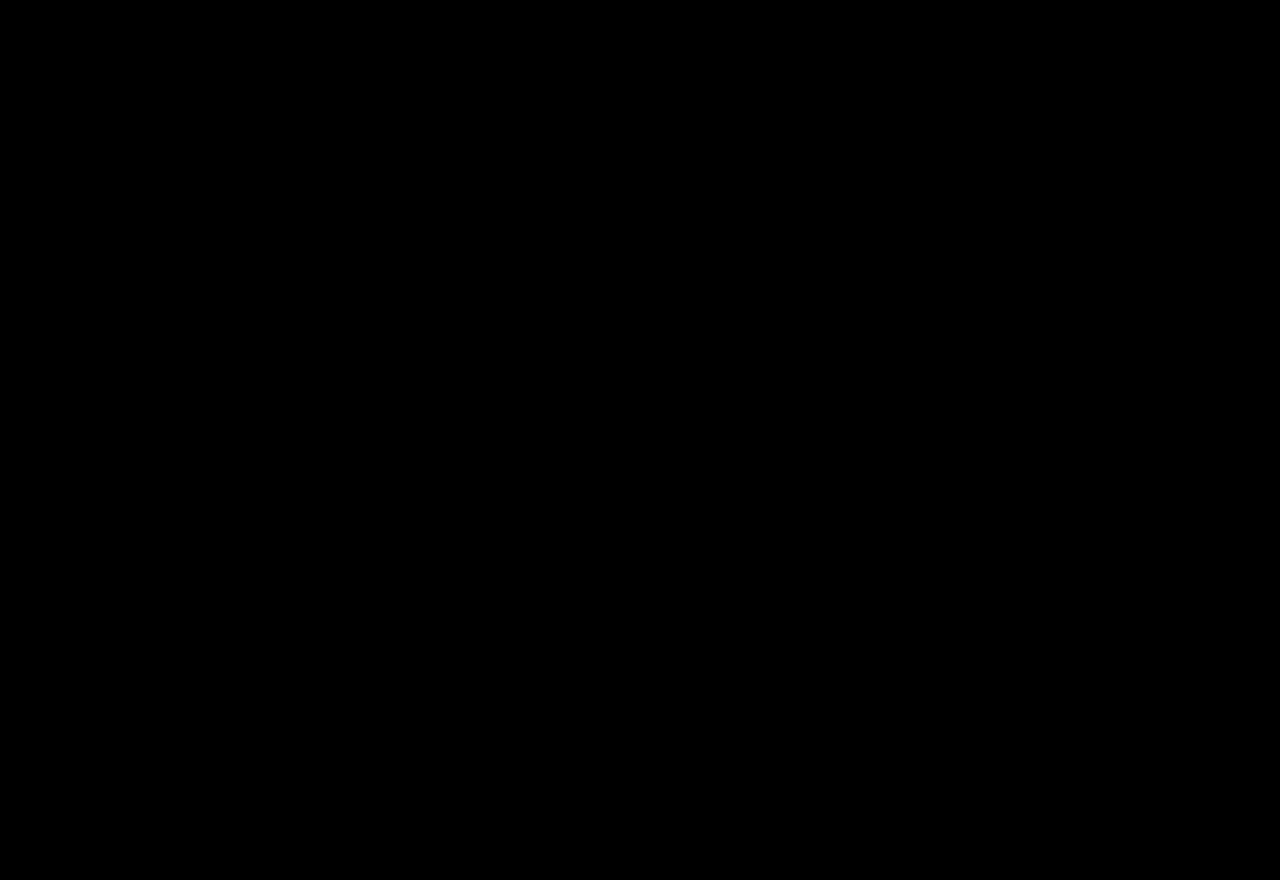
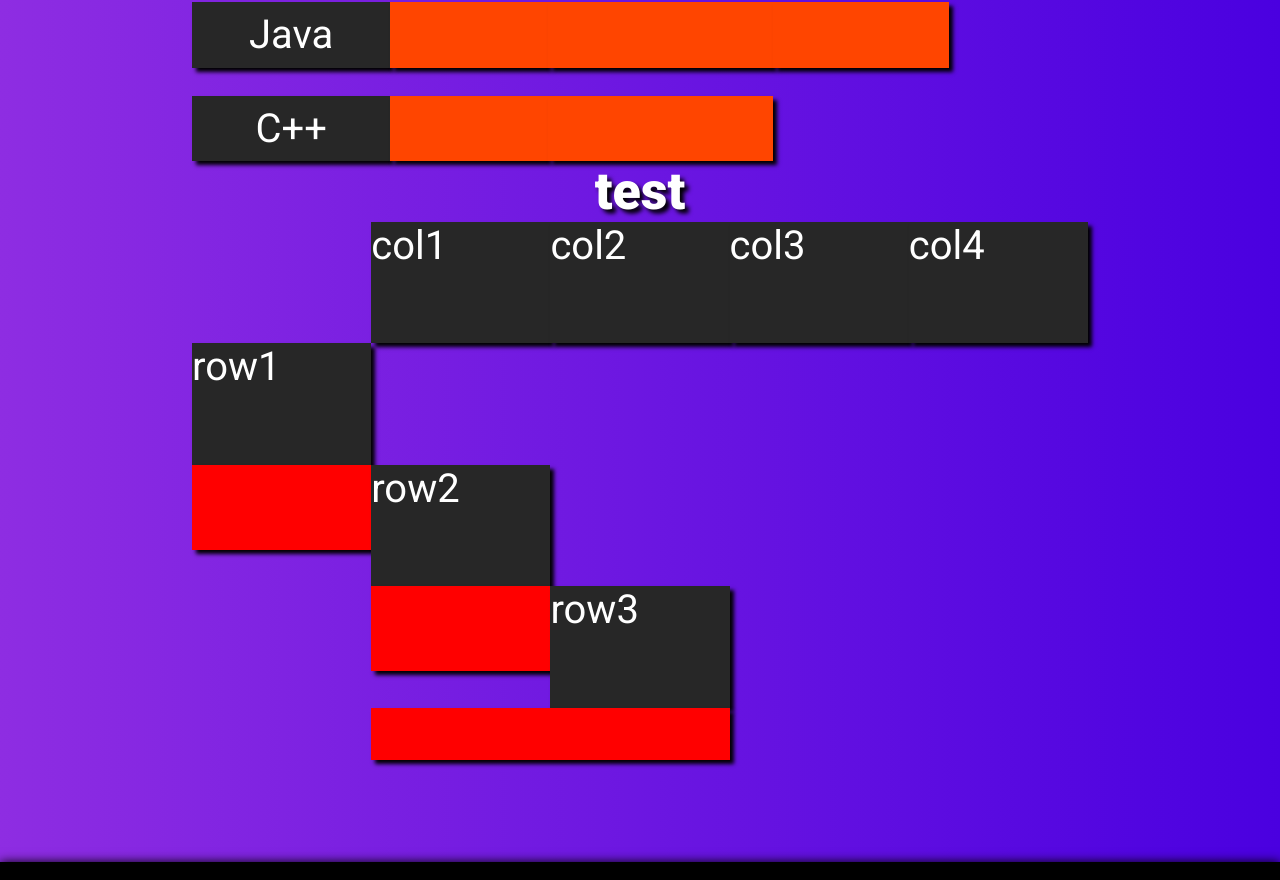
Before and after one commit to mtfehrer/personal-website, a React (Create React App) app: page /about in a window 1280 px wide. Shown: the part 1911-2791 px from the top of the page. Before the commit the page ends 1665 px from the top, so only its background shows below. Built offline with nearby package versions, Linux system fonts and the light colour scheme.

Commit message:
Added Chart

```diff
--- a/src/components/AboutBody/AboutBody.tsx
+++ b/src/components/AboutBody/AboutBody.tsx
@@ -1,4 +1,6 @@
-import ExperienceChart from "../ExperienceChart/ExperienceChart";
+import ProgrammingChart from "../ProgrammingChart/ProgrammingChart";
+import WebFrameworkChart from "../WebFrameworkChart/WebFrameworkChart";
+import Chart from "../Chart/Chart";
 import DownArrow from "../DownArrow/DownArrow";
 import "./AboutBody.css";
 
@@ -19,7 +21,15 @@
                 </div>
             </div>
             <DownArrow />
-            <ExperienceChart />
+            <ProgrammingChart />
+            <WebFrameworkChart />
+            <Chart
+                title="test"
+                color="red"
+                rowLabels={["row1", "row2", "row3"]}
+                columnLabels={["col1", "col2", "col3", "col4"]}
+                barSizes={[1, 3, 4]}
+            />
         </div>
     );
 };
--- /dev/null
+++ b/src/components/Chart/Chart.css
@@ -0,0 +1,49 @@
+@import "../../default.css";
+
+.container {
+    display: flex;
+    flex-direction: column;
+    justify-content: center;
+    align-items: center;
+}
+
+.grid {
+    display: grid;
+    grid-template-columns: repeat(5, 1fr);
+    width: 70vw;
+    height: 70vh;
+}
+
+.title {
+    text-shadow: 0.1rem 0.1rem 0.1rem black;
+}
+
+.header-block {
+    display: flex;
+    justify-content: center;
+    align-items: center;
+    width: 100%;
+    height: 70%;
+}
+
+.column-header {
+    background: rgb(39, 39, 39);
+    box-shadow: 0.1rem 0.1rem 0.1rem black;
+}
+
+.row-header {
+    background: rgb(39, 39, 39);
+    box-shadow: 0.1rem 0.1rem 0.1rem black;
+}
+
+.block {
+    display: flex;
+    align-items: flex-end;
+}
+
+.bar {
+    background: orangered;
+    width: 100%;
+    height: 70%;
+    box-shadow: 0.1rem 0.1rem 0.1rem black;
+}
--- /dev/null
+++ b/src/components/Chart/Chart.tsx
@@ -0,0 +1,56 @@
+import { useRef } from "react";
+import "./Chart.css";
+
+type Props = {
+    title: string;
+    color: string;
+    rowLabels: string[];
+    columnLabels: string[];
+    barSizes: number[];
+};
+
+const Chart: React.FC<Props> = ({
+    title,
+    color,
+    rowLabels,
+    columnLabels,
+    barSizes,
+}: Props) => {
+    const grid = useRef<HTMLDivElement>(null);
+
+    return (
+        <div className="container">
+            <h1 className="title">{title}</h1>
+            <div
+                ref={grid}
+                className="grid"
+                style={{
+                    gridTemplateColumns: `repeat(${
+                        columnLabels.length + 1
+                    }, 1fr)`,
+                }}
+            >
+                <div className="placeholder"></div>
+                {columnLabels.map((l) => {
+                    return <div className="column-header">{l}</div>;
+                })}
+                {rowLabels.map((r, i) => {
+                    return (
+                        <>
+                            <div className="row-header">{r}</div>
+                            <div
+                                className="bar"
+                                style={{
+                                    gridColumn: `2 / ${barSizes[i]}`,
+                                    backgroundColor: `${color}`,
+                                }}
+                            ></div>
+                        </>
+                    );
+                })}
+            </div>
+        </div>
+    );
+};
+
+export default Chart;
--- /dev/null
+++ b/src/components/ProgrammingChart/ProgrammingChart.tsx
@@ -0,0 +1,99 @@
+import "./ProgrammingChart.css";
+
+const ExperienceChart: React.FC = () => {
+    return (
+        <div className="container">
+            <h1 className="title">Programming Language Experience</h1>
+            <div className="experience-grid">
+                <div className="block"></div>
+                <div className="block">
+                    <div className="column-header header-block">Beginner</div>
+                </div>
+                <div className="block">
+                    <div className="column-header header-block">
+                        Intermediate
+                    </div>
+                </div>
+                <div className="block">
+                    <div className="column-header header-block">Advanced</div>
+                </div>
+                <div className="block">
+                    <div className="column-header header-block">Expert</div>
+                </div>
+
+                <div className="block">
+                    <div className="row-header header-block">Python</div>
+                </div>
+
+                <div className="block">
+                    <div className="bar"></div>
+                </div>
+                <div className="block">
+                    <div className="bar"></div>
+                </div>
+                <div className="block">
+                    <div className="bar"></div>
+                </div>
+                <div className="block">
+                    <div className="bar"></div>
+                </div>
+                <div className="block">
+                    <div className="row-header header-block">Javascript</div>
+                </div>
+
+                <div className="block">
+                    <div className="bar"></div>
+                </div>
+                <div className="block">
+                    <div className="bar"></div>
+                </div>
+                <div className="block">
+                    <div className="bar"></div>
+                </div>
+                <div className="block"></div>
+                <div className="block">
+                    <div className="row-header header-block">HTML/CSS</div>
+                </div>
+
+                <div className="block">
+                    <div className="bar"></div>
+                </div>
+                <div className="block">
+                    <div className="bar"></div>
+                </div>
+                <div className="block">
+                    <div className="bar"></div>
+                </div>
+                <div className="block"></div>
+                <div className="block">
+                    <div className="row-header header-block">Java</div>
+                </div>
+
+                <div className="block">
+                    <div className="bar"></div>
+                </div>
+                <div className="block">
+                    <div className="bar"></div>
+                </div>
+                <div className="block">
+                    <div className="bar"></div>
+                </div>
+                <div className="block"></div>
+                <div className="block">
+                    <div className="row-header header-block">C++</div>
+                </div>
+
+                <div className="block">
+                    <div className="bar"></div>
+                </div>
+                <div className="block">
+                    <div className="bar"></div>
+                </div>
+                <div className="block"></div>
+                <div className="block"></div>
+            </div>
+        </div>
+    );
+};
+
+export default ExperienceChart;
--- a/src/components/Project/Project.css
+++ b/src/components/Project/Project.css
@@ -10,8 +10,6 @@
     width: 80vw;
     height: 80vh;
     box-shadow: 0.1rem 0.1rem 0.1rem black;
-    transform: translateX(5rem);
-    transition: 1s;
 }
 
 .title {
--- a/src/components/Project/Project.tsx
+++ b/src/components/Project/Project.tsx
@@ -13,18 +13,6 @@
     image,
     alt,
 }: Props) => {
-    const animationElements = document.querySelectorAll("project-container");
-    console.log(animationElements);
-
-    const observer = new IntersectionObserver((entries) => {
-        entries.forEach((entry) => {
-            entry.target.classList.toggle("show", entry.isIntersecting);
-        });
-    });
-
-    animationElements.forEach((e) => {
-        observer.observe(e);
-    });
     return (
         <div className="project-container">
             <h1 className="title">{title}</h1>
--- a/src/components/Projects/Projects.css
+++ b/src/components/Projects/Projects.css
@@ -9,3 +9,9 @@
 .projects-title {
     text-shadow: 0.1rem 0.1rem 0.1rem black;
 }
+
+.bottom-container {
+    display: flex;
+    justify-content: center;
+    text-shadow: 0.1rem 0.1rem 0.1rem black;
+}
--- a/src/components/Projects/Projects.tsx
+++ b/src/components/Projects/Projects.tsx
@@ -47,9 +47,17 @@
                 image="maze game.gif"
                 alt="maze game"
             />
-            <h1>
-                And more on my <a href="https://github.com/mtfehrer">github</a>
-            </h1>
+            <div className="bottom-container">
+                <h1>
+                    And more on my{" "}
+                    <a
+                        href="https://github.com/mtfehrer"
+                        style={{ color: "white" }}
+                    >
+                        github
+                    </a>
+                </h1>
+            </div>
         </div>
     );
 };
--- /dev/null
+++ b/src/components/WebFrameworkChart/WebFrameworkChart.css
@@ -0,0 +1 @@
+@import "../../default.css";
--- a/src/components/ExperienceChart/ExperienceChart.tsx
+++ b/src/components/WebFrameworkChart/WebFrameworkChart.tsx
@@ -1,6 +1,6 @@
-import "./ExperienceChart.css";
+import "./WebFrameworkChart.css";
 
-const ExperienceChart: React.FC = () => {
+const WebFrameworkChart = () => {
     return (
         <div className="container">
             <h1 className="title">Programming Language Experience</h1>
@@ -96,4 +96,4 @@
     );
 };
 
-export default ExperienceChart;
+export default WebFrameworkChart;
--- a/src/default.css
+++ b/src/default.css
@@ -33,20 +33,3 @@
         padding-top: 0;
     }
 }
-
-.slide {
-    animation: 1s ease-out 0s 1 slide;
-}
-
-@keyframes slide {
-    0% {
-        transform: translateX(-100%);
-    }
-    100% {
-        transform: translateX(0);
-    }
-}
-
-.show {
-    transform: translateX(0);
-}
```
Also changed, not shown: src/components/ProgrammingChart/ProgrammingChart.css (renamed from src/components/ExperienceChart/ExperienceChart.css).
